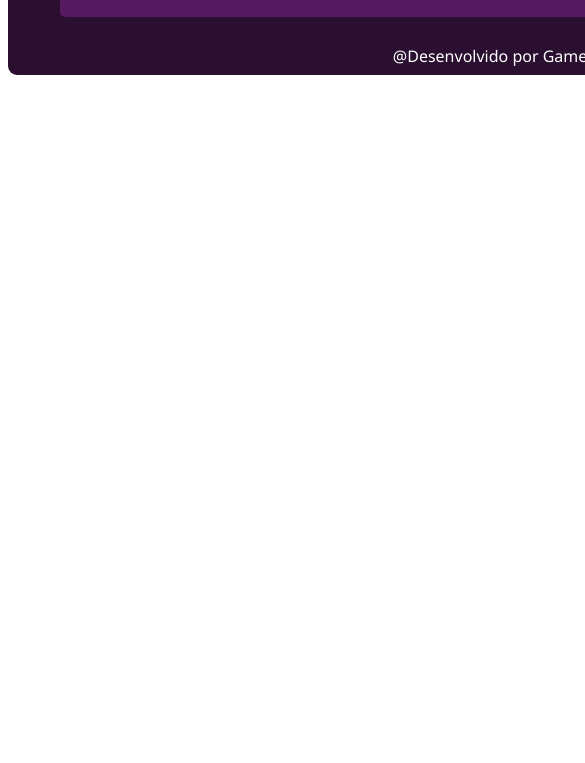
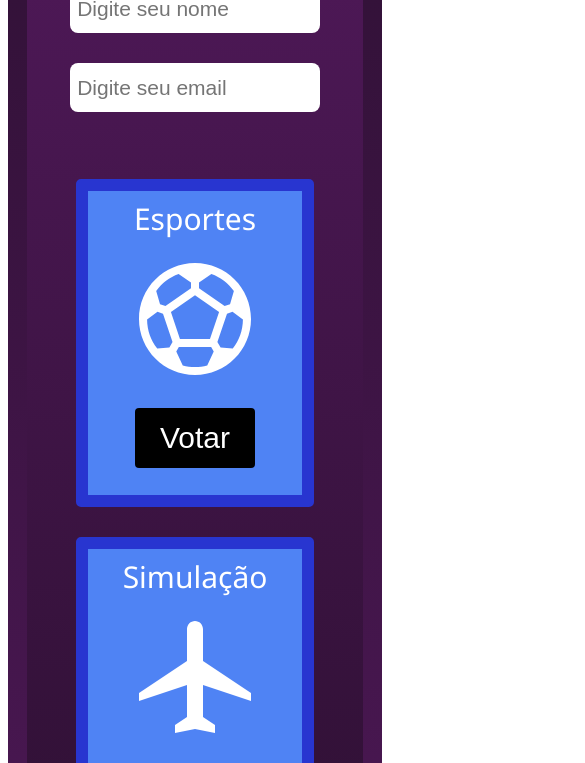
Before and after one commit to Feliveira123/Conclus-o-M-dulo-2, a plain HTML site: page index.html in a window 390 px wide. Shown: the part 803-1566 px from the top of the page, 585 px wide, since content can reach past the window. Before the commit the page ends 886 px from the top, so only its background shows below. Drawn offline with Linux system fonts and the light colour scheme.

Commit message:
Closes #6 - Imagens e responsividade

```diff
--- a/index.html
+++ b/index.html
@@ -40,7 +40,7 @@
 
                 Esportes
 
-
+                <object data="sports_soccer_white.svg" type="image/svg+xml"></object>
 
                 <button class="element-button">Votar</button>
 
@@ -50,7 +50,7 @@
 
                 Simulação
 
-
+                <object data="local_airport_white.svg" type="image/svg+xml"></object>
 
                 <button class="element-button">Votar</button>
 
@@ -60,7 +60,7 @@
 
                 Estratégia
 
-
+                <object data="psychology_white.svg" type="image/svg+xml"></object>
 
                 <button class="element-button">Votar</button>
 
--- a/style.css
+++ b/style.css
@@ -4,9 +4,9 @@ body {
 }
 
 .container {
-    background-color: #2B0F30;
+    background-image: linear-gradient(#200D23,#551A5F);
     margin: auto;
-    width: 65rem;
+    width: 66rem;
     border-radius: 9px;
 }
 
@@ -44,7 +44,7 @@ body {
 }
 
 .elements-container {
-    background-color: #551A5F;
+    background-image: linear-gradient(#551A5F, #220D25);
     width: 90%;
     margin: auto;
     border-radius: 5px;
@@ -69,7 +69,7 @@ input {
     border: none;
     border-radius: 8px;
     padding: 7px;
-    font-size: 1.2rem;
+    font-size: 1.5rem;
 }
 
 .poll-elements {
@@ -131,3 +131,21 @@ input {
     padding: 0.5rem;
     text-align: center;
 }
+
+@media screen and (max-width: 700px){
+    html{
+        font-size: 14px;
+    }
+    .poll-elements {
+        display: block;
+        margin: auto;
+        padding: 1.2rem;
+    }
+    .poll1, .poll2, .poll3 {
+        width: 200px;
+        margin:30px auto;
+    }
+    .container {
+        width: 100%;
+    }
+}
```
